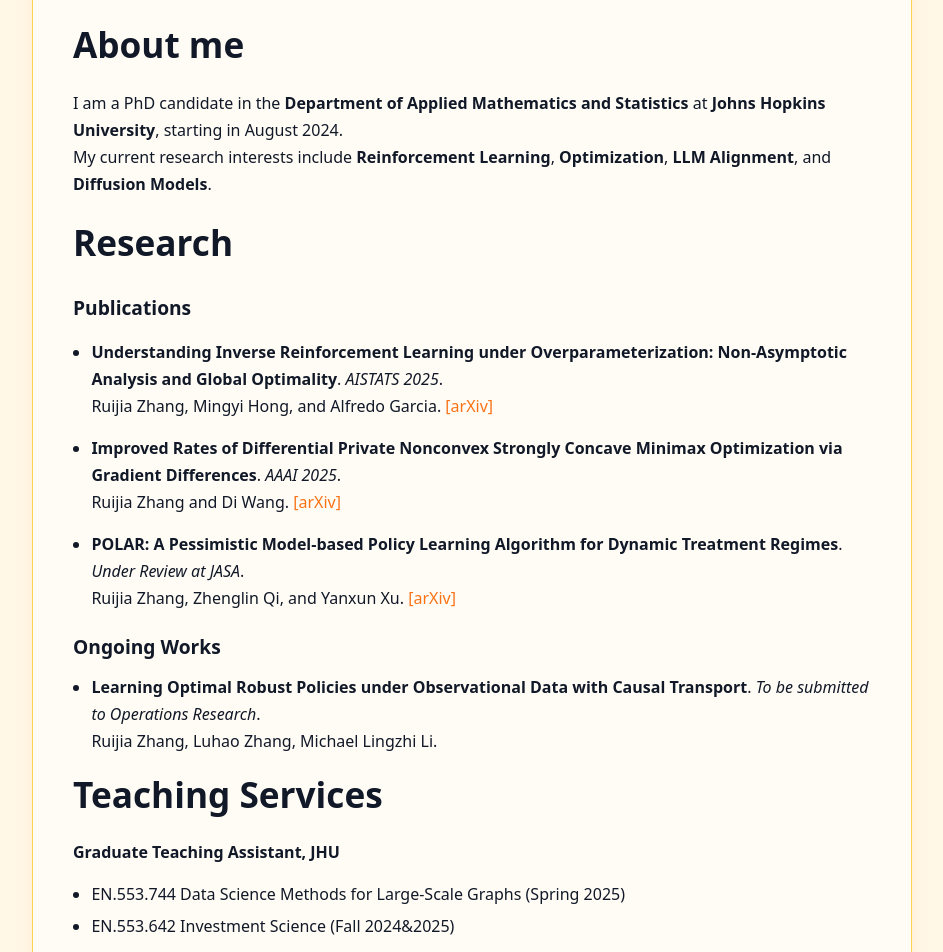
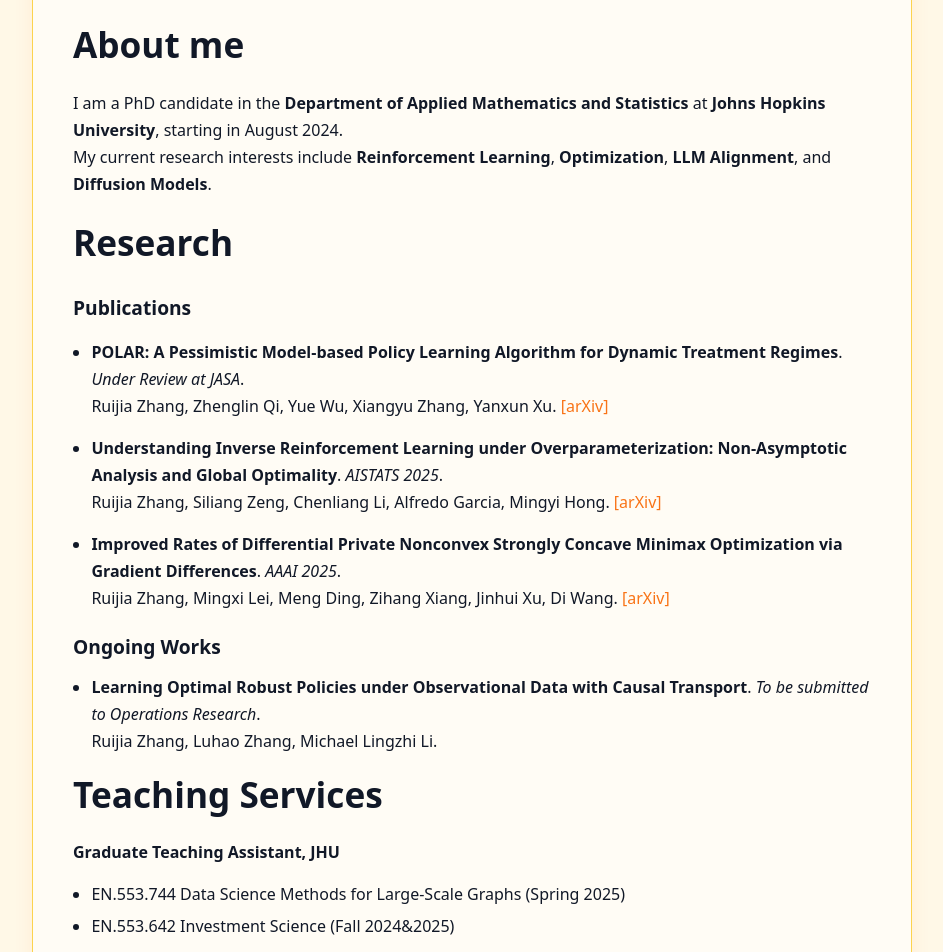
Before and after one commit to yayayida/yayayida.github.io, a Jekyll site: the page built from index.md, in a window 1280 px wide. Shown: the part 339-1291 px from the top of the page, without its empty margins (168-1111 px from the left). Built offline with Jekyll 4.4.1, drawn with Linux system fonts in a browser that asks for light colours.

Commit message:
Update index.md

```diff
--- a/index.md
+++ b/index.md
@@ -65,14 +65,14 @@ My current research interests include **Reinforcement Learning**, **Optimization
 # Research
 
 ### Publications
+- **POLAR: A Pessimistic Model-based Policy Learning Algorithm for Dynamic Treatment Regimes**. *Under Review at JASA*.
+  Ruijia Zhang, Zhenglin Qi, Yue Wu, Xiangyu Zhang, Yanxun Xu. [[arXiv]](https://arxiv.org/abs/2506.20406)
+
 - **Understanding Inverse Reinforcement Learning under Overparameterization: Non-Asymptotic Analysis and Global Optimality**. *AISTATS 2025*.
-  Ruijia Zhang, Mingyi Hong, and Alfredo Garcia.  [[arXiv]](https://arxiv.org/abs/2503.17865)
+  Ruijia Zhang, Siliang Zeng, Chenliang Li, Alfredo Garcia, Mingyi Hong.  [[arXiv]](https://arxiv.org/abs/2503.17865)
 
 - **Improved Rates of Differential Private Nonconvex Strongly Concave Minimax Optimization via Gradient Differences**. *AAAI 2025*.
-  Ruijia Zhang and Di Wang.  [[arXiv]](https://arxiv.org/abs/2503.18317)
-
-- **POLAR: A Pessimistic Model-based Policy Learning Algorithm for Dynamic Treatment Regimes**. *Under Review at JASA*.
-  Ruijia Zhang, Zhenglin Qi, and Yanxun Xu. [[arXiv]](https://arxiv.org/abs/2506.20406)
+  Ruijia Zhang, Mingxi Lei, Meng Ding, Zihang Xiang, Jinhui Xu, Di Wang.  [[arXiv]](https://arxiv.org/abs/2503.18317)
 
 ### Ongoing Works
 - **Learning Optimal Robust Policies under Observational Data with Causal Transport**. *To be submitted to Operations Research*.
```
